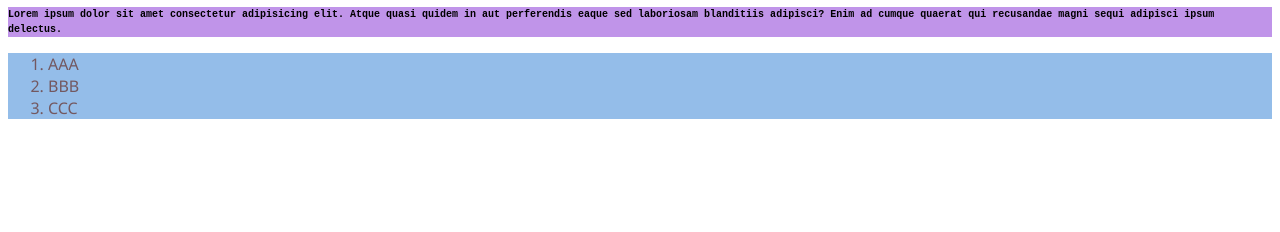
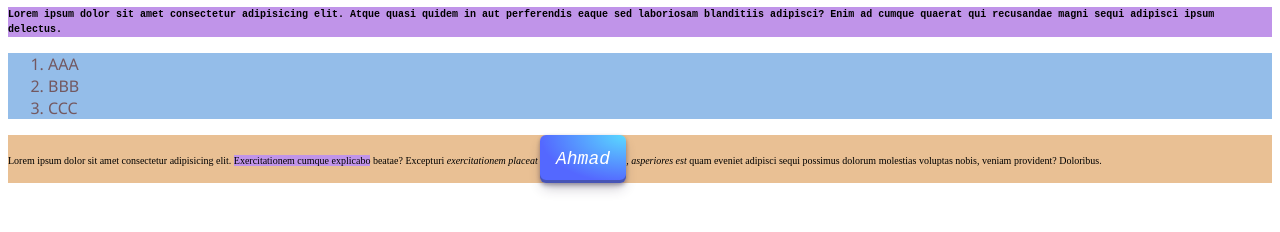
Before and after one commit to ahmad03sweity/Sada-Training, a plain HTML site: page index.html in a window 1280 px wide. Shown: the part 98-330 px from the top of the page. Drawn offline with Linux system fonts and the light colour scheme.

Commit message:
adding button

```diff
--- a/index.html
+++ b/index.html
@@ -21,5 +21,9 @@
         <li>BBB</li>
         <li>CCC</li>
     </ol>
+    <p>
+        Lorem ipsum dolor sit amet consectetur adipisicing elit. <span>Exercitationem cumque explicabo</span> beatae? Excepturi
+        <em>exercitationem placeat <span id="button">Ahmad</span>, asperiores est</em> quam eveniet adipisci sequi possimus dolorum molestias voluptas nobis, veniam provident? Doloribus.
+    </p>
 </body>
 </html>
--- a/style.css
+++ b/style.css
@@ -18,3 +18,48 @@ p{
     font-family: 'Segoe UI', Tahoma, Geneva, Verdana, sans-serif;
     color: rgb(115, 88, 96);
 }
+
+p #button {
+    align-items: center;
+    appearance: none;
+    background-image: radial-gradient(100% 100% at 100% 0, #5adaff 0, #5468ff 100%);
+    border: 0;
+    border-radius: 6px;
+    box-shadow: rgba(45, 35, 66, .4) 0 2px 4px, rgba(45, 35, 66, .3) 0 7px 13px -3px, rgba(58, 65, 111, .5) 0 -3px 0 inset;
+    box-sizing: border-box;
+    color: #fff;
+    cursor: pointer;
+    display: inline-flex;
+    font-family: "JetBrains Mono", monospace;
+    height: 48px;
+    justify-content: center;
+    line-height: 1;
+    list-style: none;
+    overflow: hidden;
+    padding-left: 16px;
+    padding-right: 16px;
+    position: relative;
+    text-align: left;
+    text-decoration: none;
+    transition: box-shadow .15s, transform .15s;
+    user-select: none;
+    -webkit-user-select: none;
+    touch-action: manipulation;
+    white-space: nowrap;
+    will-change: box-shadow, transform;
+    font-size: 18px;
+
+}
+
+p > span {
+    background-color: #C094E9;
+}
+p #button:hover{
+    box-shadow: rgba(45, 35, 66, .4) 0 4px 8px, rgba(45, 35, 66, .3) 0 7px 13px -3px, #3c4fe0 0 -3px 0 inset;
+    transform: translateY(-2px);
+}
+
+p #button:active {
+    box-shadow: #3ce0ca 0 3px 7px inset;
+    transform: translateY(2px);
+}
```
